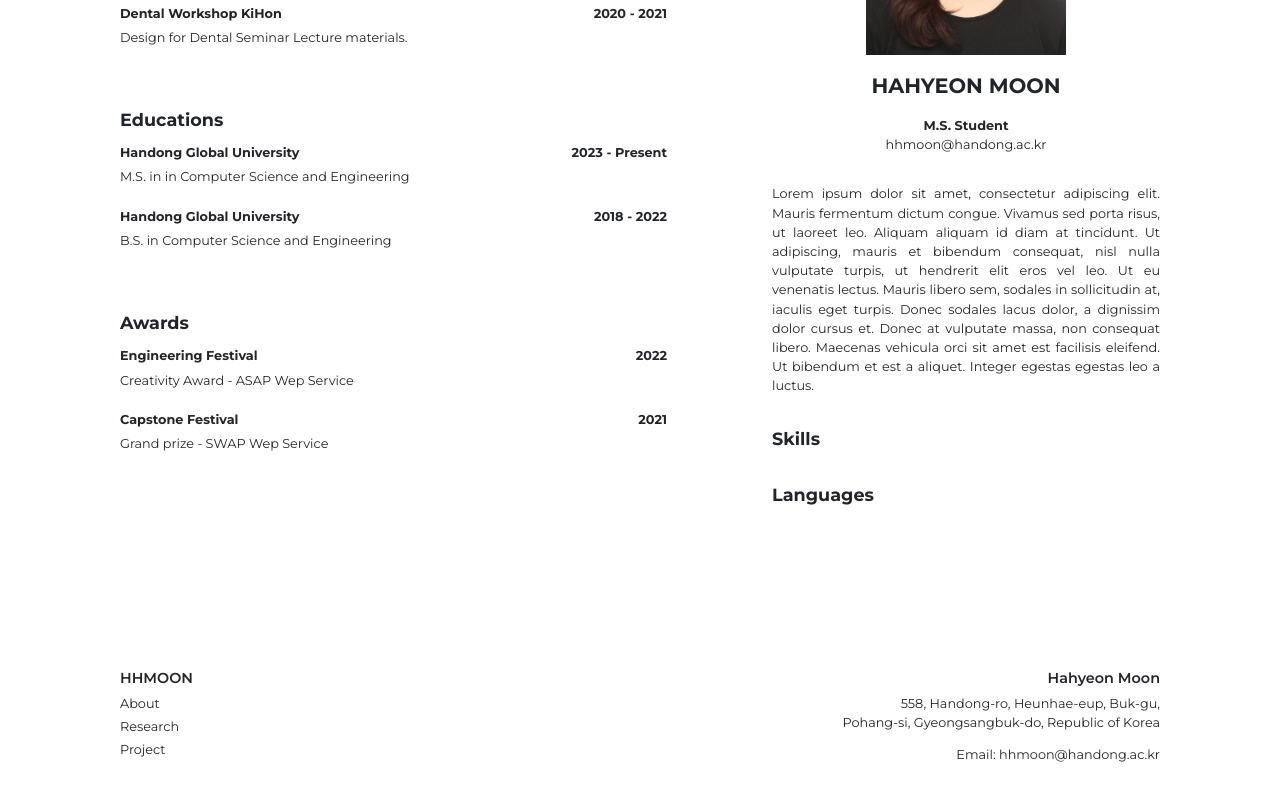
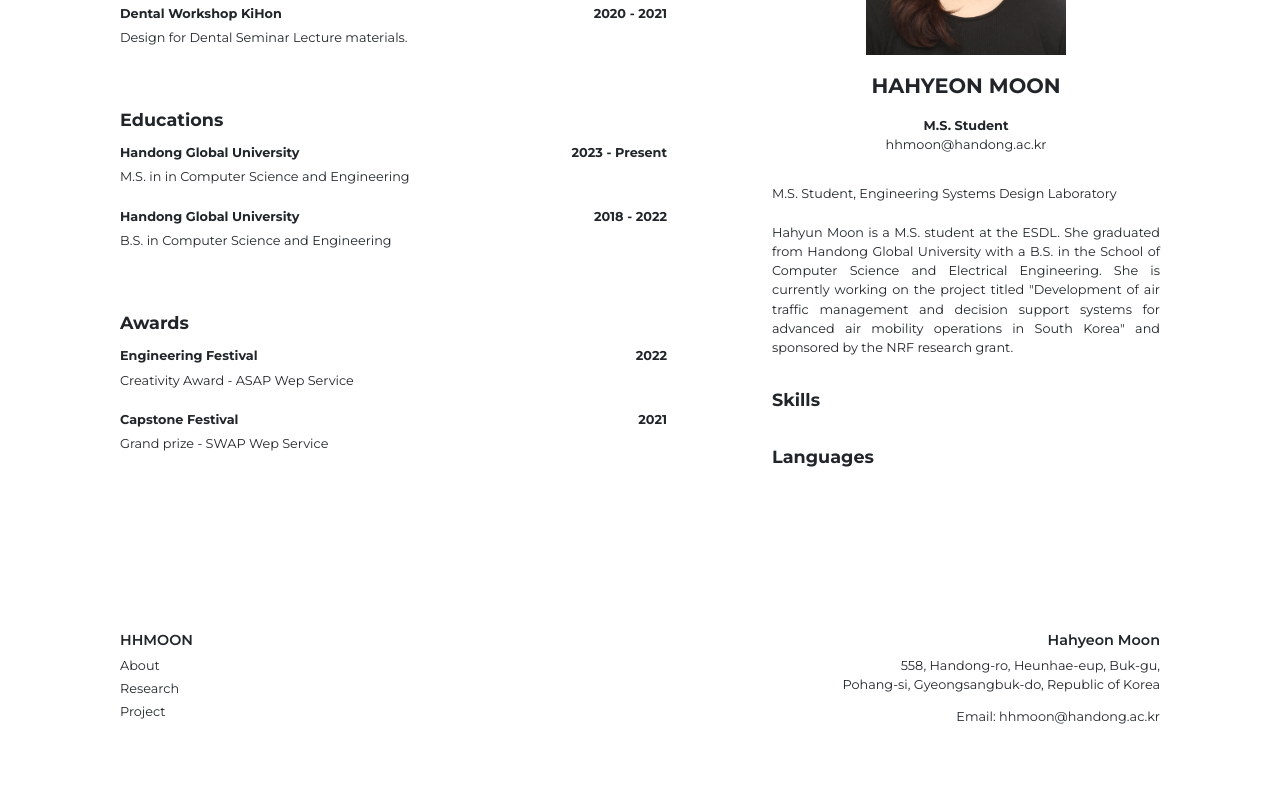
Before and after one commit to hagus99/hhmoon, a React (Create React App) app: page / in a window 1280 px wide. Shown: the part 1058-1858 px from the top of the page. After the commit the page ends 1834 px from the top, so only its background shows below. Built offline with nearby package versions, Linux system fonts and the light colour scheme; no server answers.

Commit message:
2023.04.28

```diff
--- a/src/assets/css/Main.css
+++ b/src/assets/css/Main.css
@@ -12,7 +12,7 @@
     background-attachment: fixed;
     top: 0;
     z-index: -1;
-    background-image: url(../img/background.jpeg);
+    background-image: url('/public/img/background.jpeg');
     height: 100vh;
     background-position: center;
     background-repeat: no-repeat;
@@ -262,7 +262,7 @@ a:hover {
     }
 }
 
-@media (max-width: 768px) {
+@media (max-width: 800px) {
     .cv {
         display: flex;
         flex-direction: column-reverse;
@@ -285,8 +285,11 @@ a:hover {
         display:none;
     }
     .footer-right{
-        text-align: center;
-
+        text-align: center !important;
+        margin-right: 20px;
+    }
+    .footer-wrapper{
+        justify-content: center;
     }
     .footer-add, .footer-email{
         margin-top:2px;
--- a/src/pages/Main.js
+++ b/src/pages/Main.js
@@ -101,10 +101,9 @@ function Main() {
                         <div className="cv-email">hhmoon@handong.ac.kr</div>
                     </div>
                     <div className="cv-right-detail">
-                        Lorem ipsum dolor sit amet, consectetur adipiscing elit. Mauris fermentum dictum congue. Vivamus sed porta risus, ut laoreet leo. Aliquam aliquam id diam at tincidunt. Ut
-                        adipiscing, mauris et bibendum consequat, nisl nulla vulputate turpis, ut hendrerit elit eros vel leo. Ut eu venenatis lectus. Mauris libero sem, sodales in sollicitudin at,
-                        iaculis eget turpis. Donec sodales lacus dolor, a dignissim dolor cursus et. Donec at vulputate massa, non consequat libero. Maecenas vehicula orci sit amet est facilisis
-                        eleifend. Ut bibendum et est a aliquet. Integer egestas egestas leo a luctus.
+                        M.S. Student, Engineering Systems Design Laboratory<br/><br/>
+
+Hahyun Moon is a M.S. student at the ESDL. She graduated from Handong Global University with a B.S. in the School of Computer Science and Electrical Engineering. She is currently working on the project titled "Development of air traffic management and decision support systems for advanced air mobility operations in South Korea" and sponsored by the NRF research grant.
                     </div>
                     <div className="cv-right-title">Skills</div>
                     <div className="cv-right-title">Languages</div>
```
Also changed, not shown: public/img/background.jpeg (added).
